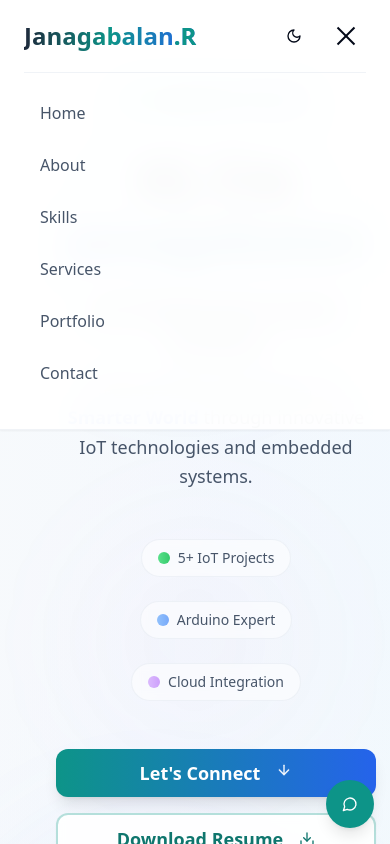
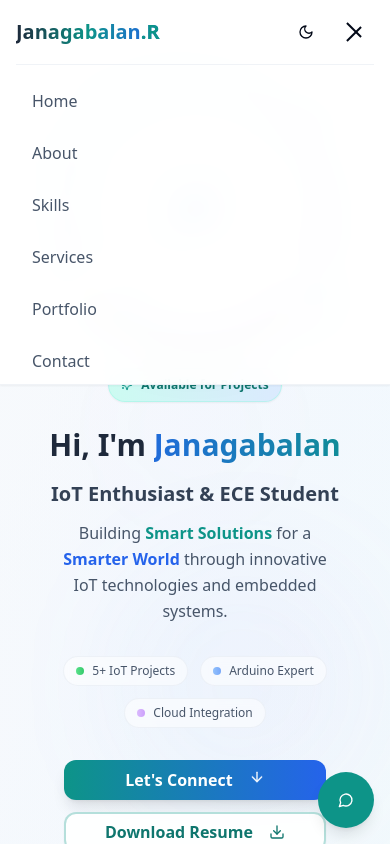
Before and after one commit to Janagabalan/janagabalan-iot-showcase, a React (Vite) app: page / in a window 390 px wide. Both pictures are taken after a click on the button 346 px from the left and 36 px from the top of the page. Shown: the top 844 px of the page. Built offline with nearby package versions, Linux system fonts and the light colour scheme.

Commit message:
Fix: Improve mobile UI
Improved the mobile UI across all sections (Header, Hero, About, Skills, Services, Portfolio, Contact, and Floating Contact) for better responsiveness and user experience on smaller screens.

```diff
--- a/src/components/Header.tsx
+++ b/src/components/Header.tsx
@@ -28,9 +28,9 @@ const Header = ({ darkMode, toggleDarkMode }: HeaderProps) => {
 
   return (
     <header className="fixed top-0 w-full bg-white/95 dark:bg-slate-900/95 backdrop-blur-lg border-b border-slate-200/50 dark:border-slate-700/50 z-50 transition-all duration-300 shadow-sm">
-      <div className="container mx-auto px-6 py-4">
+      <div className="container mx-auto px-4 sm:px-6 py-3 sm:py-4">
         <div className="flex items-center justify-between">
-          <div className="text-2xl font-bold bg-gradient-to-r from-slate-800 via-teal-600 to-blue-600 dark:from-white dark:via-teal-400 dark:to-blue-400 bg-clip-text text-transparent">
+          <div className="text-xl sm:text-2xl font-bold bg-gradient-to-r from-slate-800 via-teal-600 to-blue-600 dark:from-white dark:via-teal-400 dark:to-blue-400 bg-clip-text text-transparent">
             Janagabalan<span className="text-teal-600 dark:text-teal-400">.R</span>
           </div>
 
@@ -58,14 +58,14 @@ const Header = ({ darkMode, toggleDarkMode }: HeaderProps) => {
           </nav>
 
           {/* Mobile Menu Controls */}
-          <div className="md:hidden flex items-center space-x-3">
+          <div className="md:hidden flex items-center space-x-2">
             <Button
               variant="ghost"
               size="icon"
               onClick={toggleDarkMode}
-              className="rounded-full"
+              className="rounded-full w-10 h-10"
             >
-              {darkMode ? <Sun className="h-5 w-5" /> : <Moon className="h-5 w-5" />}
+              {darkMode ? <Sun className="h-4 w-4" /> : <Moon className="h-4 w-4" />}
             </Button>
 
             {/* Mobile Navigation Menu Button */}
@@ -73,26 +73,26 @@ const Header = ({ darkMode, toggleDarkMode }: HeaderProps) => {
               variant="ghost"
               size="icon"
               onClick={() => setIsMenuOpen(!isMenuOpen)}
-              className="relative rounded-full"
+              className="relative rounded-full w-10 h-10"
             >
-              <div className="flex flex-col items-center justify-center w-6 h-6">
-                <span className={`block h-0.5 w-6 bg-current transition-all duration-300 ${isMenuOpen ? 'rotate-45 translate-y-1.5' : ''}`}></span>
-                <span className={`block h-0.5 w-6 bg-current transition-all duration-300 mt-1 ${isMenuOpen ? 'opacity-0' : ''}`}></span>
-                <span className={`block h-0.5 w-6 bg-current transition-all duration-300 mt-1 ${isMenuOpen ? '-rotate-45 -translate-y-1.5' : ''}`}></span>
+              <div className="flex flex-col items-center justify-center w-5 h-5">
+                <span className={`block h-0.5 w-5 bg-current transition-all duration-300 ${isMenuOpen ? 'rotate-45 translate-y-1' : ''}`}></span>
+                <span className={`block h-0.5 w-5 bg-current transition-all duration-300 mt-1 ${isMenuOpen ? 'opacity-0' : ''}`}></span>
+                <span className={`block h-0.5 w-5 bg-current transition-all duration-300 mt-1 ${isMenuOpen ? '-rotate-45 -translate-y-1' : ''}`}></span>
               </div>
             </Button>
           </div>
         </div>
 
         {/* Mobile Navigation Menu */}
-        <div className={`md:hidden overflow-hidden transition-all duration-300 ease-in-out ${isMenuOpen ? 'max-h-96 opacity-100' : 'max-h-0 opacity-0'}`}>
-          <nav className="border-t border-slate-200/50 dark:border-slate-700/50 mt-4">
-            <div className="flex flex-col space-y-1 pt-4 pb-4">
+        <div className={`md:hidden overflow-hidden transition-all duration-300 ease-in-out ${isMenuOpen ? 'max-h-80 opacity-100' : 'max-h-0 opacity-0'}`}>
+          <nav className="border-t border-slate-200/50 dark:border-slate-700/50 mt-3">
+            <div className="flex flex-col space-y-1 pt-3 pb-2">
               {navItems.map((item) => (
                 <button
                   key={item.id}
                   onClick={() => scrollToSection(item.id)}
-                  className="text-left text-slate-600 dark:text-slate-300 hover:text-teal-600 dark:hover:text-teal-400 hover:bg-gradient-to-r hover:from-slate-100 hover:to-transparent dark:hover:from-slate-800 dark:hover:to-transparent transition-all duration-200 font-medium py-3 px-4 rounded-lg"
+                  className="text-left text-slate-600 dark:text-slate-300 hover:text-teal-600 dark:hover:text-teal-400 hover:bg-gradient-to-r hover:from-slate-100 hover:to-transparent dark:hover:from-slate-800 dark:hover:to-transparent transition-all duration-200 font-medium py-3 px-4 rounded-xl text-base"
                 >
                   {item.label}
                 </button>
--- a/src/components/Hero.tsx
+++ b/src/components/Hero.tsx
@@ -33,38 +33,38 @@ const Hero = () => {
   };
 
   return (
-    <section id="hero" className="min-h-screen flex items-center justify-center pt-20 px-6 relative overflow-hidden">
+    <section id="hero" className="min-h-screen flex items-center justify-center pt-16 sm:pt-20 px-4 sm:px-6 relative overflow-hidden">
       {/* Enhanced Background Elements */}
       <div className="absolute inset-0 bg-gradient-to-br from-slate-50 via-blue-50/30 to-teal-50/30 dark:from-slate-900 dark:via-slate-800/50 dark:to-slate-900"></div>
 
       {/* Animated Background Circles with better positioning */}
-      <div className="absolute top-20 left-10 w-72 h-72 bg-gradient-to-r from-teal-400/10 to-blue-400/10 rounded-full blur-3xl animate-pulse"></div>
-      <div className="absolute bottom-20 right-10 w-96 h-96 bg-gradient-to-r from-blue-400/10 to-purple-400/10 rounded-full blur-3xl animate-pulse delay-1000"></div>
-      <div className="absolute top-1/2 left-1/2 transform -translate-x-1/2 -translate-y-1/2 w-64 h-64 bg-gradient-to-r from-purple-400/5 to-pink-400/5 rounded-full blur-3xl animate-pulse delay-500"></div>
+      <div className="absolute top-10 sm:top-20 left-5 sm:left-10 w-48 sm:w-72 h-48 sm:h-72 bg-gradient-to-r from-teal-400/10 to-blue-400/10 rounded-full blur-3xl animate-pulse"></div>
+      <div className="absolute bottom-10 sm:bottom-20 right-5 sm:right-10 w-64 sm:w-96 h-64 sm:h-96 bg-gradient-to-r from-blue-400/10 to-purple-400/10 rounded-full blur-3xl animate-pulse delay-1000"></div>
+      <div className="absolute top-1/2 left-1/2 transform -translate-x-1/2 -translate-y-1/2 w-32 sm:w-64 h-32 sm:h-64 bg-gradient-to-r from-purple-400/5 to-pink-400/5 rounded-full blur-3xl animate-pulse delay-500"></div>
 
       <div className="container mx-auto relative z-10">
-        <div className="grid lg:grid-cols-2 gap-16 items-center">
+        <div className="grid lg:grid-cols-2 gap-8 lg:gap-16 items-center">
           {/* Content */}
-          <div className="space-y-8 animate-fade-in text-center lg:text-left">
+          <div className="space-y-6 sm:space-y-8 animate-fade-in text-center lg:text-left order-2 lg:order-1">
             {/* Enhanced Badge */}
-            <div className="inline-flex items-center gap-2 px-4 py-2 rounded-full bg-gradient-to-r from-teal-100 to-blue-100 dark:from-teal-900/30 dark:to-blue-900/30 border border-teal-200/50 dark:border-teal-700/50 shadow-sm">
-              <Sparkles className="w-4 h-4 text-teal-600 dark:text-teal-400" />
-              <span className="text-sm font-semibold text-teal-700 dark:text-teal-300">Available for Projects</span>
+            <div className="inline-flex items-center gap-2 px-3 sm:px-4 py-2 rounded-full bg-gradient-to-r from-teal-100 to-blue-100 dark:from-teal-900/30 dark:to-blue-900/30 border border-teal-200/50 dark:border-teal-700/50 shadow-sm">
+              <Sparkles className="w-3 sm:w-4 h-3 sm:h-4 text-teal-600 dark:text-teal-400" />
+              <span className="text-xs sm:text-sm font-semibold text-teal-700 dark:text-teal-300">Available for Projects</span>
             </div>
 
-            <div className="space-y-6">
-              <h1 className="text-5xl sm:text-6xl md:text-7xl lg:text-8xl font-bold text-slate-800 dark:text-white leading-tight">
+            <div className="space-y-4 sm:space-y-6">
+              <h1 className="text-3xl sm:text-4xl md:text-5xl lg:text-6xl xl:text-7xl font-bold text-slate-800 dark:text-white leading-tight">
                 Hi, I'm{" "}
                 <span className="bg-gradient-to-r from-teal-600 via-blue-600 to-teal-600 dark:from-teal-400 dark:via-blue-400 dark:to-teal-400 bg-clip-text text-transparent animate-gradient bg-300% bg-size-300">
                   Janagabalan
                 </span>
               </h1>
 
-              <div className="space-y-4">
-                <h2 className="text-2xl sm:text-3xl lg:text-4xl text-slate-700 dark:text-slate-200 font-semibold">
+              <div className="space-y-3 sm:space-y-4">
+                <h2 className="text-xl sm:text-2xl lg:text-3xl text-slate-700 dark:text-slate-200 font-semibold">
                   IoT Enthusiast & ECE Student
                 </h2>
-                <p className="text-lg lg:text-xl text-slate-600 dark:text-slate-400 max-w-2xl mx-auto lg:mx-0 leading-relaxed">
+                <p className="text-base sm:text-lg lg:text-xl text-slate-600 dark:text-slate-400 max-w-2xl mx-auto lg:mx-0 leading-relaxed px-2 sm:px-0">
                   Building <span className="font-semibold text-teal-600 dark:text-teal-400">Smart Solutions</span> for a{" "}
                   <span className="font-semibold text-blue-600 dark:text-blue-400">Smarter World</span> through innovative IoT technologies and embedded systems.
                 </p>
@@ -72,49 +72,49 @@ const Hero = () => {
             </div>
 
             {/* Enhanced Stats */}
-            <div className="flex flex-wrap justify-center lg:justify-start gap-6 py-4">
-              <div className="flex items-center gap-2 px-4 py-2 rounded-full bg-white/50 dark:bg-slate-800/50 backdrop-blur-sm border border-slate-200/50 dark:border-slate-700/50">
-                <div className="w-3 h-3 bg-gradient-to-r from-green-400 to-green-500 rounded-full animate-pulse"></div>
-                <span className="text-sm font-medium text-slate-600 dark:text-slate-400">5+ IoT Projects</span>
+            <div className="flex flex-wrap justify-center lg:justify-start gap-3 sm:gap-4 py-2 sm:py-4">
+              <div className="flex items-center gap-2 px-3 sm:px-4 py-1.5 sm:py-2 rounded-full bg-white/50 dark:bg-slate-800/50 backdrop-blur-sm border border-slate-200/50 dark:border-slate-700/50">
+                <div className="w-2 sm:w-3 h-2 sm:h-3 bg-gradient-to-r from-green-400 to-green-500 rounded-full animate-pulse"></div>
+                <span className="text-xs sm:text-sm font-medium text-slate-600 dark:text-slate-400">5+ IoT Projects</span>
               </div>
-              <div className="flex items-center gap-2 px-4 py-2 rounded-full bg-white/50 dark:bg-slate-800/50 backdrop-blur-sm border border-slate-200/50 dark:border-slate-700/50">
-                <div className="w-3 h-3 bg-gradient-to-r from-blue-400 to-blue-500 rounded-full animate-pulse delay-300"></div>
-                <span className="text-sm font-medium text-slate-600 dark:text-slate-400">Arduino Expert</span>
+              <div className="flex items-center gap-2 px-3 sm:px-4 py-1.5 sm:py-2 rounded-full bg-white/50 dark:bg-slate-800/50 backdrop-blur-sm border border-slate-200/50 dark:border-slate-700/50">
+                <div className="w-2 sm:w-3 h-2 sm:h-3 bg-gradient-to-r from-blue-400 to-blue-500 rounded-full animate-pulse delay-300"></div>
+                <span className="text-xs sm:text-sm font-medium text-slate-600 dark:text-slate-400">Arduino Expert</span>
               </div>
-              <div className="flex items-center gap-2 px-4 py-2 rounded-full bg-white/50 dark:bg-slate-800/50 backdrop-blur-sm border border-slate-200/50 dark:border-slate-700/50">
-                <div className="w-3 h-3 bg-gradient-to-r from-purple-400 to-purple-500 rounded-full animate-pulse delay-500"></div>
-                <span className="text-sm font-medium text-slate-600 dark:text-slate-400">Cloud Integration</span>
+              <div className="flex items-center gap-2 px-3 sm:px-4 py-1.5 sm:py-2 rounded-full bg-white/50 dark:bg-slate-800/50 backdrop-blur-sm border border-slate-200/50 dark:border-slate-700/50">
+                <div className="w-2 sm:w-3 h-2 sm:h-3 bg-gradient-to-r from-purple-400 to-purple-500 rounded-full animate-pulse delay-500"></div>
+                <span className="text-xs sm:text-sm font-medium text-slate-600 dark:text-slate-400">Cloud Integration</span>
               </div>
             </div>
 
             {/* Enhanced Buttons */}
-            <div className="flex flex-col sm:flex-row gap-4 justify-center lg:justify-start">
+            <div className="flex flex-col sm:flex-row gap-3 sm:gap-4 justify-center lg:justify-start px-4 sm:px-0">
               <Button
                 onClick={scrollToContact}
-                className="bg-gradient-to-r from-teal-600 to-blue-600 hover:from-teal-700 hover:to-blue-700 text-white px-8 py-6 text-lg font-semibold shadow-lg hover:shadow-xl transition-all duration-300 transform hover:scale-105 rounded-xl"
+                className="bg-gradient-to-r from-teal-600 to-blue-600 hover:from-teal-700 hover:to-blue-700 text-white px-6 sm:px-8 py-4 sm:py-6 text-base sm:text-lg font-semibold shadow-lg hover:shadow-xl transition-all duration-300 transform hover:scale-105 rounded-xl w-full sm:w-auto"
               >
                 Let's Connect
-                <ArrowDown className="ml-2 h-5 w-5 animate-bounce" />
+                <ArrowDown className="ml-2 h-4 sm:h-5 w-4 sm:w-5 animate-bounce" />
               </Button>
               <Button
                 onClick={downloadResume}
                 variant="outline"
-                className="border-2 border-teal-600/30 bg-white/90 dark:bg-slate-800/90 text-teal-700 dark:text-teal-300 hover:bg-gradient-to-r hover:from-teal-50 hover:to-blue-50 dark:hover:from-teal-900/20 dark:hover:to-blue-900/20 px-8 py-6 text-lg font-semibold backdrop-blur-sm transition-all duration-300 transform hover:scale-105 rounded-xl shadow-sm hover:shadow-lg"
+                className="border-2 border-teal-600/30 bg-white/90 dark:bg-slate-800/90 text-teal-700 dark:text-teal-300 hover:bg-gradient-to-r hover:from-teal-50 hover:to-blue-50 dark:hover:from-teal-900/20 dark:hover:to-blue-900/20 px-6 sm:px-8 py-4 sm:py-6 text-base sm:text-lg font-semibold backdrop-blur-sm transition-all duration-300 transform hover:scale-105 rounded-xl shadow-sm hover:shadow-lg w-full sm:w-auto"
               >
                 Download Resume
-                <Download className="ml-2 h-5 w-5" />
+                <Download className="ml-2 h-4 sm:h-5 w-4 sm:w-5" />
               </Button>
             </div>
           </div>
 
           {/* Enhanced Profile Image */}
-          <div className="flex justify-center lg:justify-end mt-8 lg:mt-0">
+          <div className="flex justify-center lg:justify-end order-1 lg:order-2 mt-4 sm:mt-8 lg:mt-0">
             <div className="relative">
               {/* Main Profile Circle with enhanced gradient */}
-              <div className="w-80 h-80 lg:w-96 lg:h-96 rounded-full bg-gradient-to-br from-teal-400 via-blue-500 to-purple-600 p-1 animate-scale-in shadow-2xl">
+              <div className="w-64 h-64 sm:w-80 sm:h-80 lg:w-96 lg:h-96 rounded-full bg-gradient-to-br from-teal-400 via-blue-500 to-purple-600 p-1 animate-scale-in shadow-2xl">
                 <div className="w-full h-full rounded-full bg-gradient-to-br from-slate-50 to-white dark:from-slate-800 dark:to-slate-700 flex items-center justify-center backdrop-blur-sm">
-                  <div className="w-72 h-72 lg:w-88 lg:h-88 rounded-full bg-gradient-to-br from-teal-50 via-blue-50 to-purple-50 dark:from-teal-900/20 dark:via-blue-900/20 dark:to-purple-900/20 flex items-center justify-center shadow-inner border border-white/50 dark:border-slate-600/50">
-                    <div className="text-6xl lg:text-8xl bg-gradient-to-r from-teal-600 to-blue-600 dark:from-teal-400 dark:to-blue-400 bg-clip-text text-transparent font-bold">
+                  <div className="w-56 h-56 sm:w-72 sm:h-72 lg:w-88 lg:h-88 rounded-full bg-gradient-to-br from-teal-50 via-blue-50 to-purple-50 dark:from-teal-900/20 dark:via-blue-900/20 dark:to-purple-900/20 flex items-center justify-center shadow-inner border border-white/50 dark:border-slate-600/50">
+                    <div className="text-4xl sm:text-5xl lg:text-6xl xl:text-7xl bg-gradient-to-r from-teal-600 to-blue-600 dark:from-teal-400 dark:to-blue-400 bg-clip-text text-transparent font-bold">
                       JR
                     </div>
                   </div>
@@ -122,25 +122,25 @@ const Hero = () => {
               </div>
 
               {/* Enhanced Floating Tech Icons */}
-              <div className="absolute -top-6 -right-6 w-20 h-20 bg-gradient-to-br from-white to-slate-50 dark:from-slate-700 dark:to-slate-800 rounded-2xl shadow-xl hover:shadow-2xl flex items-center justify-center animate-bounce border border-slate-200/50 dark:border-slate-600/50 transition-all duration-300 hover:scale-110">
-                <Code className="w-8 h-8 text-teal-600 dark:text-teal-400" />
+              <div className="absolute -top-3 sm:-top-6 -right-3 sm:-right-6 w-12 sm:w-16 lg:w-20 h-12 sm:h-16 lg:h-20 bg-gradient-to-br from-white to-slate-50 dark:from-slate-700 dark:to-slate-800 rounded-xl sm:rounded-2xl shadow-xl hover:shadow-2xl flex items-center justify-center animate-bounce border border-slate-200/50 dark:border-slate-600/50 transition-all duration-300 hover:scale-110">
+                <Code className="w-5 sm:w-6 lg:w-8 h-5 sm:h-6 lg:h-8 text-teal-600 dark:text-teal-400" />
               </div>
 
-              <div className="absolute top-16 -left-8 w-16 h-16 bg-gradient-to-br from-white to-slate-50 dark:from-slate-700 dark:to-slate-800 rounded-xl shadow-xl hover:shadow-2xl flex items-center justify-center animate-pulse border border-slate-200/50 dark:border-slate-600/50 transition-all duration-300 hover:scale-110">
-                <Zap className="w-6 h-6 text-blue-600 dark:text-blue-400" />
+              <div className="absolute top-8 sm:top-16 -left-4 sm:-left-8 w-10 sm:w-14 lg:w-16 h-10 sm:h-14 lg:h-16 bg-gradient-to-br from-white to-slate-50 dark:from-slate-700 dark:to-slate-800 rounded-lg sm:rounded-xl shadow-xl hover:shadow-2xl flex items-center justify-center animate-pulse border border-slate-200/50 dark:border-slate-600/50 transition-all duration-300 hover:scale-110">
+                <Zap className="w-4 sm:w-5 lg:w-6 h-4 sm:h-5 lg:h-6 text-blue-600 dark:text-blue-400" />
               </div>
 
-              <div className="absolute bottom-8 -right-10 w-18 h-18 bg-gradient-to-br from-white to-slate-50 dark:from-slate-700 dark:to-slate-800 rounded-2xl shadow-xl hover:shadow-2xl flex items-center justify-center animate-bounce delay-300 border border-slate-200/50 dark:border-slate-600/50 transition-all duration-300 hover:scale-110">
-                <span className="text-2xl">🌐</span>
+              <div className="absolute bottom-4 sm:bottom-8 -right-5 sm:-right-10 w-12 sm:w-16 lg:w-18 h-12 sm:h-16 lg:h-18 bg-gradient-to-br from-white to-slate-50 dark:from-slate-700 dark:to-slate-800 rounded-xl sm:rounded-2xl shadow-xl hover:shadow-2xl flex items-center justify-center animate-bounce delay-300 border border-slate-200/50 dark:border-slate-600/50 transition-all duration-300 hover:scale-110">
+                <span className="text-lg sm:text-xl lg:text-2xl">🌐</span>
               </div>
 
-              <div className="absolute bottom-16 left-4 w-14 h-14 bg-gradient-to-br from-white to-slate-50 dark:from-slate-700 dark:to-slate-800 rounded-xl shadow-xl hover:shadow-2xl flex items-center justify-center animate-pulse delay-700 border border-slate-200/50 dark:border-slate-600/50 transition-all duration-300 hover:scale-110">
-                <span className="text-xl">⚡</span>
+              <div className="absolute bottom-8 sm:bottom-16 left-2 sm:left-4 w-10 sm:w-12 lg:w-14 h-10 sm:h-12 lg:h-14 bg-gradient-to-br from-white to-slate-50 dark:from-slate-700 dark:to-slate-800 rounded-lg sm:rounded-xl shadow-xl hover:shadow-2xl flex items-center justify-center animate-pulse delay-700 border border-slate-200/50 dark:border-slate-600/50 transition-all duration-300 hover:scale-110">
+                <span className="text-base sm:text-lg lg:text-xl">⚡</span>
               </div>
 
-              {/* Enhanced Orbital rings */}
-              <div className="hidden sm:block absolute inset-0 w-80 h-80 lg:w-96 lg:h-96 rounded-full border-2 border-teal-200/30 dark:border-teal-700/30 animate-spin" style={{ animationDuration: '20s' }}></div>
-              <div className="hidden sm:block absolute inset-4 w-72 h-72 lg:w-88 lg:h-88 rounded-full border border-blue-200/30 dark:border-blue-700/30 animate-spin" style={{ animationDuration: '15s', animationDirection: 'reverse' }}></div>
+              {/* Enhanced Orbital rings - hidden on mobile for cleaner look */}
+              <div className="hidden sm:block absolute inset-0 w-64 h-64 sm:w-80 sm:h-80 lg:w-96 lg:h-96 rounded-full border-2 border-teal-200/30 dark:border-teal-700/30 animate-spin" style={{ animationDuration: '20s' }}></div>
+              <div className="hidden sm:block absolute inset-2 sm:inset-4 w-60 h-60 sm:w-72 sm:h-72 lg:w-88 lg:h-88 rounded-full border border-blue-200/30 dark:border-blue-700/30 animate-spin" style={{ animationDuration: '15s', animationDirection: 'reverse' }}></div>
             </div>
           </div>
         </div>
```
Also changed, not shown: src/components/FloatingContact.tsx (+12 -12 lines).
